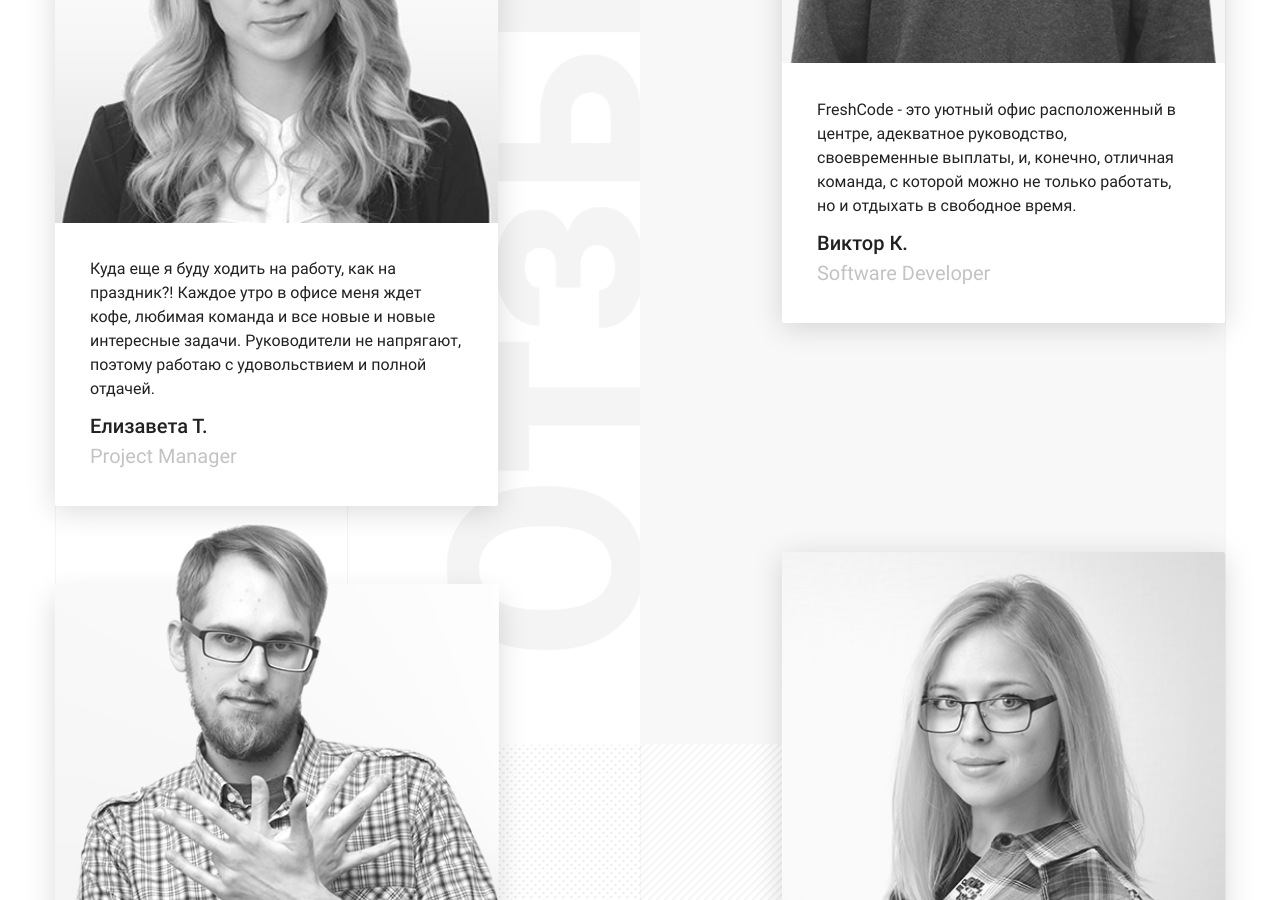
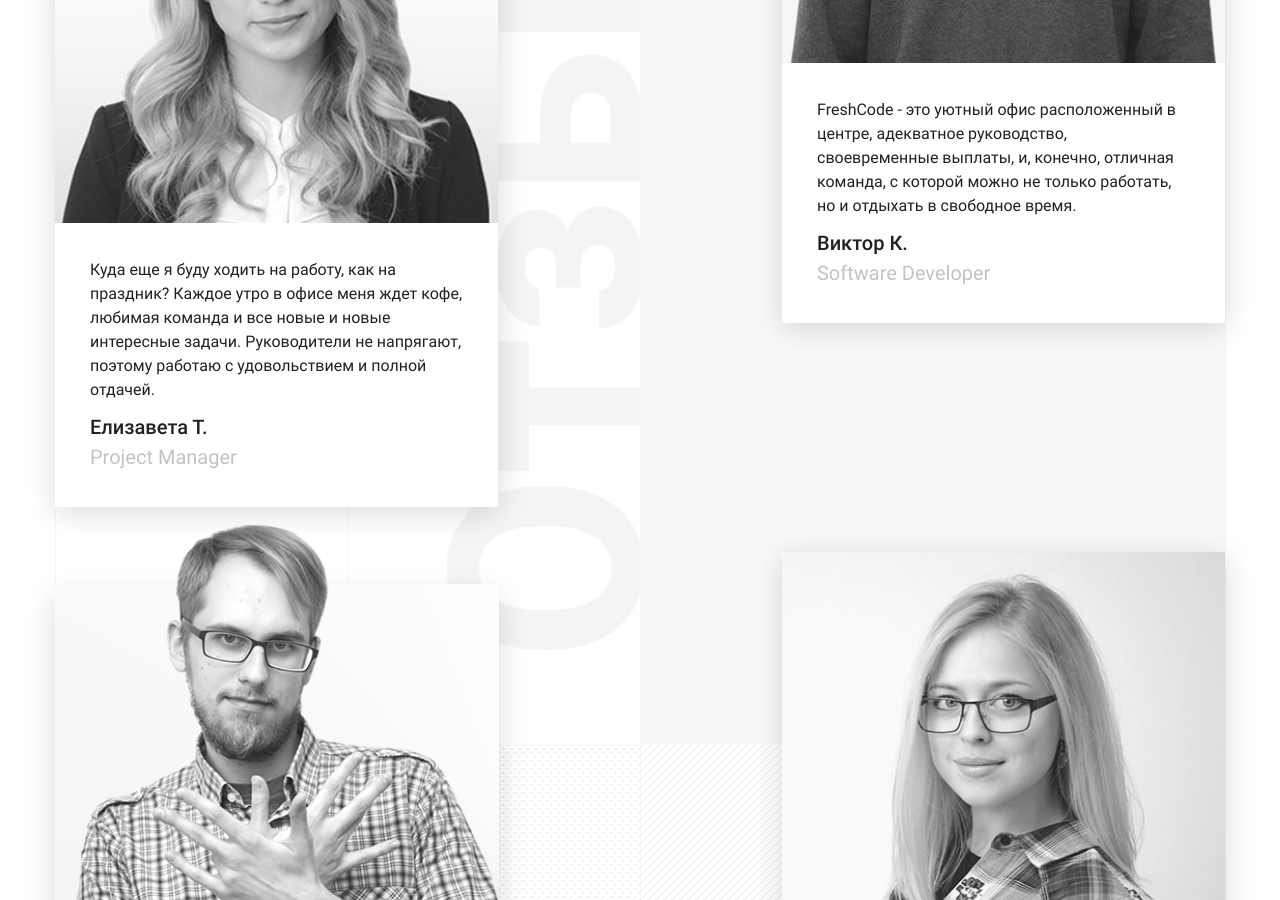
Before and after one commit to ilyafreshcode/freshcodeit.github.io, a Jekyll site: the page built from _pages/review.html, in a window 1280 px wide and 900 px high, scrolled down 845 px. Built offline with Jekyll 4.4.1, drawn with Linux system fonts in a browser that asks for light colours.

Commit message:
Update 2017-08-01T08:48:23.786Z

```diff
--- a/_data/review.json
+++ b/_data/review.json
@@ -1 +1 @@
-{"title":"Отзывы сотрудников","reviews":[{"text":"Куда еще я буду ходить на работу, как на праздник?! Каждое утро в офисе меня ждет кофе, любимая команда и все новые и новые интересные задачи. Руководители не напрягают, поэтому работаю с удовольствием и полной отдачей.","name":"Елизавета Т.","title":"Project Manager","img":"/images/troyanova.jpg"},{"text":"FreshCode - это уютный офис расположенный в центре, адекватное руководство, своевременные выплаты, и, конечно, отличная команда, с которой можно не только работать, но и отдыхать в свободное время.","name":"Виктор К.","title":"Software Developer","img":"/images/krasnogorskui.png"},{"text":"Я рад, что решился прийти на собеседование и попал в эту дружную команду. Здесь я получил незаменимый опыт, ценные связи и хорошую зарплату.","name":"Николай Г.","title":"Project Manager","img":"/images/gonchar.png"},{"text":"Еще на собеседовании я поняла, что мне здесь понравится. Приветливые, позитивные ребята в команде, уютный офис, хорошая техника. Что еще нужно для счастья начинающему программисту?","name":"Юлия Л.","title":"Software Developer","img":"/images/logvinovaU.png"}]}
+{"title":"Отзывы сотрудников","reviews":[{"text":"Куда еще я буду ходить на работу, как на праздник? Каждое утро в офисе меня ждет кофе, любимая команда и все новые и новые интересные задачи. Руководители не напрягают, поэтому работаю с удовольствием и полной отдачей.","name":"Елизавета Т.","title":"Project Manager","img":"/images/troyanova.jpg"},{"text":"FreshCode - это уютный офис расположенный в центре, адекватное руководство, своевременные выплаты, и, конечно, отличная команда, с которой можно не только работать, но и отдыхать в свободное время.","name":"Виктор К.","title":"Software Developer","img":"/images/krasnogorskui.png"},{"text":"Я рад, что решился прийти на собеседование и попал в эту дружную команду. Здесь я получил незаменимый опыт, ценные связи и хорошую зарплату.","name":"Николай Г.","title":"Project Manager","img":"/images/gonchar.png"},{"text":"Еще на собеседовании я поняла, что мне здесь понравится. Приветливые, позитивные ребята в команде, уютный офис, хорошая техника. Что еще нужно для счастья начинающему программисту?","name":"Юлия Л.","title":"Software Developer","img":"/images/logvinovaU.png"}]}
```
